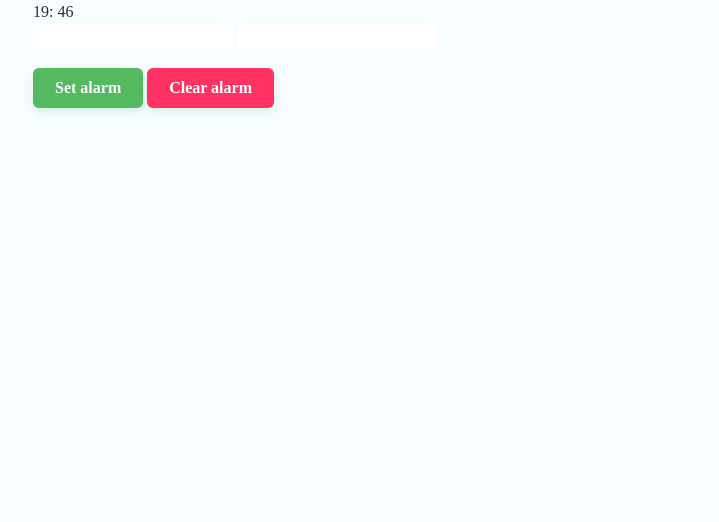
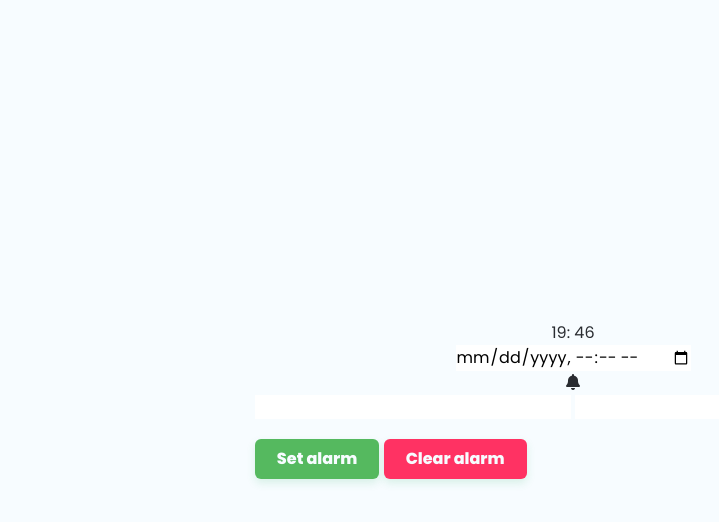
Before and after one commit to mcguenette/alarm-clock, a website with bundled scripts: page index.html in a window 1280 px wide. Shown: the whole page, without its empty margins (67-786 px from the left). Built offline with nearby package versions, Linux system fonts and the light colour scheme.

Commit message:
added clock

```diff
--- a/assets/script/index.js
+++ b/assets/script/index.js
@@ -1,16 +1,17 @@
 'use strict';
 import {onEvent, select, selectAll } from "./utils.js";
 
-const displayTime = select('#time');
-const setAlarm = select('#set-alarm');
-const hours = select('#hours');
-const minutes = select('#minutes');
+
+// const setAlarm = select('#set-alarm');
+// const hours = select('#hours');
+// const minutes = select('#minutes');
 
 const date = new Date();
 const getHour = date.getHours();
 const getMins = date.getMinutes();
 
 function getCurrentTime() {
+    const displayTime = select('#time');
     displayTime.innerText = `${getHour}: ${getMins}`;
 }
 setInterval(getCurrentTime, 1000);
--- a/assets/style/style.css
+++ b/assets/style/style.css
@@ -14,20 +14,32 @@
 body {
     background-color: var(--primary-color);
     color: var(--secondary-color);
-    font-family: 'Poppins', serif;
+    font-family: 'Poppins', sans-serif;
     min-height: 100%;
 }
 
 .container {
     width: min(100% - 30px, 1080px);
     margin-inline: auto;
+    display: flex;
+    flex-direction: column;
+    justify-content: center;
+    align-items: center;
+    min-height: 100dvh;
 }
+
+/* Time */
+
+/* #current-local-time {
+    font-family: 'Exo', sans-serif;
+    font-size: 72px;
+} */
 
 .controls {
     margin-top: 20px;
 }
 
-/* CSS */
+/* Buttons */
 .button {
   border-radius: 6px;
   box-shadow: rgba(39, 174, 96, .15) 0 4px 9px;
--- a/index.html
+++ b/index.html
@@ -4,16 +4,21 @@
     <meta charset="UTF-8">
     <meta name="viewport" content="width=device-width, initial-scale=1.0">
     <link rel="stylesheet" href="./assets/style/style.css">
+    <link rel="preconnect" href="https://fonts.googleapis.com">
+    <link rel="preconnect" href="https://fonts.gstatic.com" crossorigin>
+    <link href="https://fonts.googleapis.com/css2?family=Exo:wght@500;600&family=Poppins:wght@400;800&display=swap" rel="stylesheet">
+    <script src="./assets/script/index.js" type="module"></script>
+    <script src="https://kit.fontawesome.com/20608a4ccb.js" crossorigin="anonymous"></script>
     <title>Alarm Clock</title>
-    <script src="./assets/script/index.js" type="module"></script>
 </head>
 <body>
     <main>
         <div class="container">
             <div id="time">
-                <input type="datetime-local" name="current-local" id="current-local-time">
             </div>
+            <input type="datetime-local" name="current-local" id="current-local-time">
             <div id="set-alarm">
+                <i class="fa-solid fa-bell"></i>
                 <span></span>
             </div>
             <div>
```
